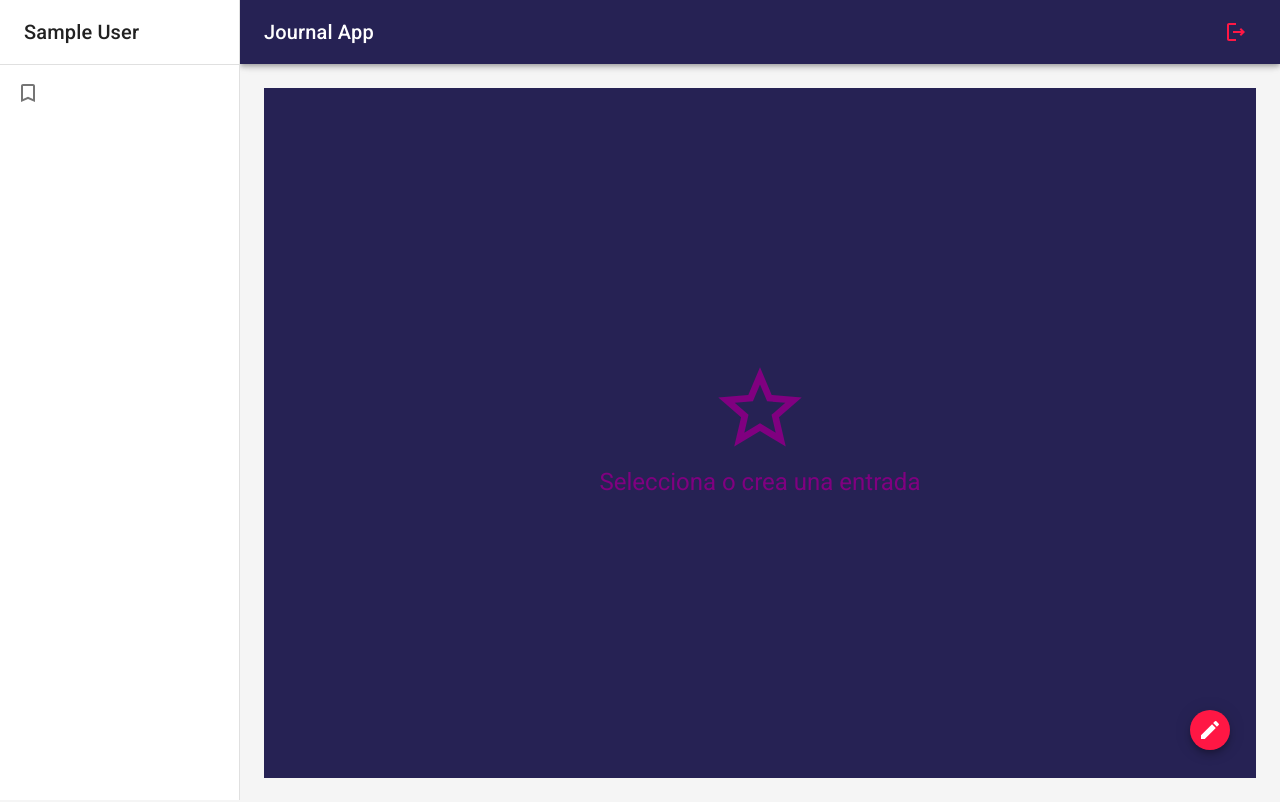
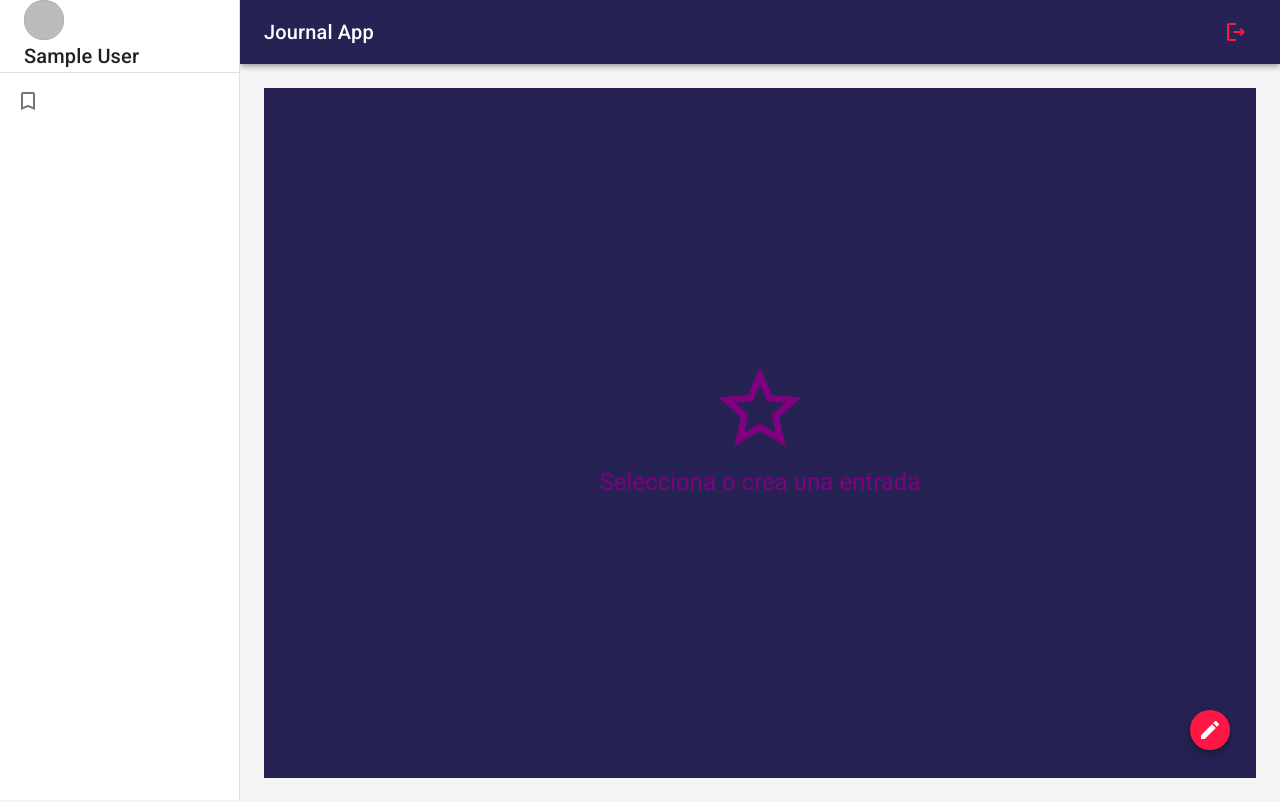
Before and after one commit to HiVladius/react-redux, a React (Vite) app: page / in a window 1280 px wide. Built offline with nearby package versions, Linux system fonts and the light colour scheme; no server answers; the database is empty; sample sign-in values are in the browser's storage.

Commit message:
Se desarrolla la identificacion de cuenta por medio de photoURL o por medio del nombre del usuario

```diff
--- a/src/auth/pages/LoginPages.jsx
+++ b/src/auth/pages/LoginPages.jsx
@@ -129,7 +129,7 @@ export const LoginPages = () => {
           </Grid>
         </form>
         <Typography variant="caption" sx={{ mt: 2 }}>
-          {Version}
+
         </Typography>
       </AuthLayout>
     </>
--- a/src/journal/components/SideBar.jsx
+++ b/src/journal/components/SideBar.jsx
@@ -1,11 +1,21 @@
-import { Box, Divider, Drawer, List, Toolbar, Typography } from "@mui/material";
+import {
+  Avatar,
+  Box,
+  Divider,
+  Drawer,
+  List,
+  Toolbar,
+  Typography,
+} from "@mui/material";
 
 import { useSelector } from "react-redux";
 import { SidebarItem } from "./";
+import { blueGrey } from "@mui/material/colors";
 
 export const SideBar = ({ draweWidth = 240 }) => {
   const { displayName } = useSelector((state) => state.auth);
   const { notes } = useSelector((state) => state.journal);
+  const { photoURL } = useSelector((state) => state.auth);
 
   return (
     <Box
@@ -22,6 +32,21 @@ export const SideBar = ({ draweWidth = 240 }) => {
       >
         <Toolbar>
           <Typography variant="h6" noWrap component="div">
+            <Avatar alt="google avatar" sx={{ bgcolor: blueGrey[500] }}>
+              {photoURL ? (
+                <img
+                  src={photoURL}
+                  alt={displayName}
+                  style={{ width: 50, height: 50, marginTop: "0.5rem"}}
+                />
+              ) : (
+                displayName
+                  ?.split(" ")
+                  .slice(0, 2)
+                  .map((name) => name.charAt(0))
+                  .join("")
+              )}
+            </Avatar>
             {displayName}
           </Typography>
         </Toolbar>
--- a/vite.config.js
+++ b/vite.config.js
@@ -19,7 +19,7 @@ export default defineConfig(({ command, mode }) => {
     plugins: [react()],
 
     test:{
-      testMatch: ['**/*.test.js'],
+      testMatch: ['**/*.test.js', '**/*.test.jsx', '**/*.test.ts', '**/*.test.tsx'],
       transform: {
         '^.+\\.jsx?$': 'esbuild-jest',
       },
```
